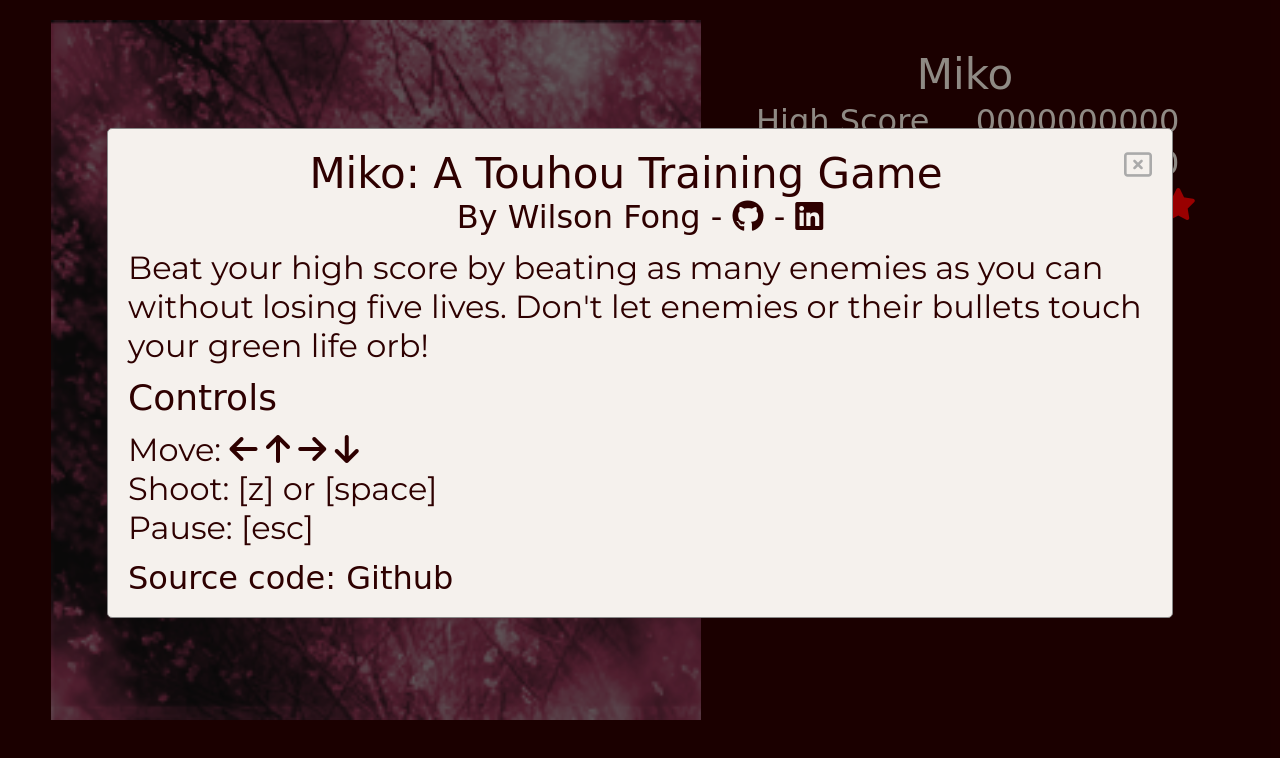
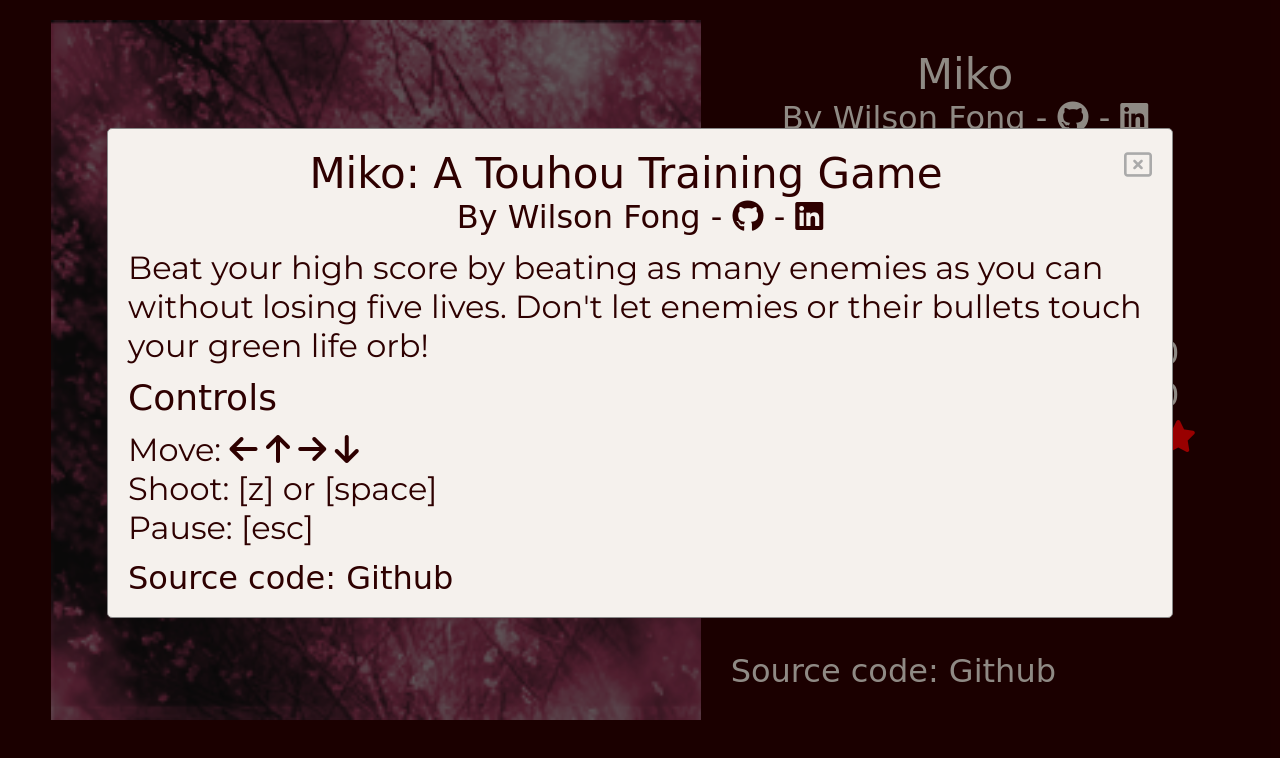
Before and after one commit to WilsonMinFong/miko, a website: page index.html in a window 1280 px wide. Drawn offline with Linux system fonts and the light colour scheme; a web font is replaced by a local one.

Commit message:
Add links to main app page

```diff
--- a/assets/style.css
+++ b/assets/style.css
@@ -41,6 +41,9 @@
 
 .information-bar {
   margin: 30px;
+  display: flex;
+  flex-direction: column;
+  justify-content: space-between;
 }
 
 th {
@@ -109,7 +112,11 @@
   font-size: 36px;
 }
 
-a:hover, button:hover {
+a:hover {
+  color: #519872;
+}
+
+button:hover {
   color: #2e0000;
   background: #EFE6DD;
   cursor: pointer;
--- a/index.html
+++ b/index.html
@@ -59,7 +59,18 @@
     <canvas id="gameCanvas" width="650" height="700"></canvas>
 
     <div class="information-bar">
-      <h1>Miko</h1>
+      <header>
+        <h1>Miko</h1>
+        <div class="personal-links">By
+          <a href="http://www.wilsonfong.me" target="_blank">
+            Wilson Fong</a> -
+          <a href="https://github.com/WilsonMinFong" target="_blank">
+            <i class="fa fa-github" aria-hidden="true"></i></a> -
+          <a href="https://www.linkedin.com/in/wilsonmfong/" target="_blank">
+            <i class="fa fa-linkedin-square" aria-hidden="true"></i>
+          </a>
+        </div>
+      </header>
       <div class="stats">
         <table>
           <tr>
@@ -82,6 +93,9 @@
           </tr>
         </table>
       </div>
+      <footer>Source code:
+        <a href="https://github.com/WilsonMinFong/miko" target="_blank">Github</a>
+      </footer>
     </div>
   </body>
 </html>
```
